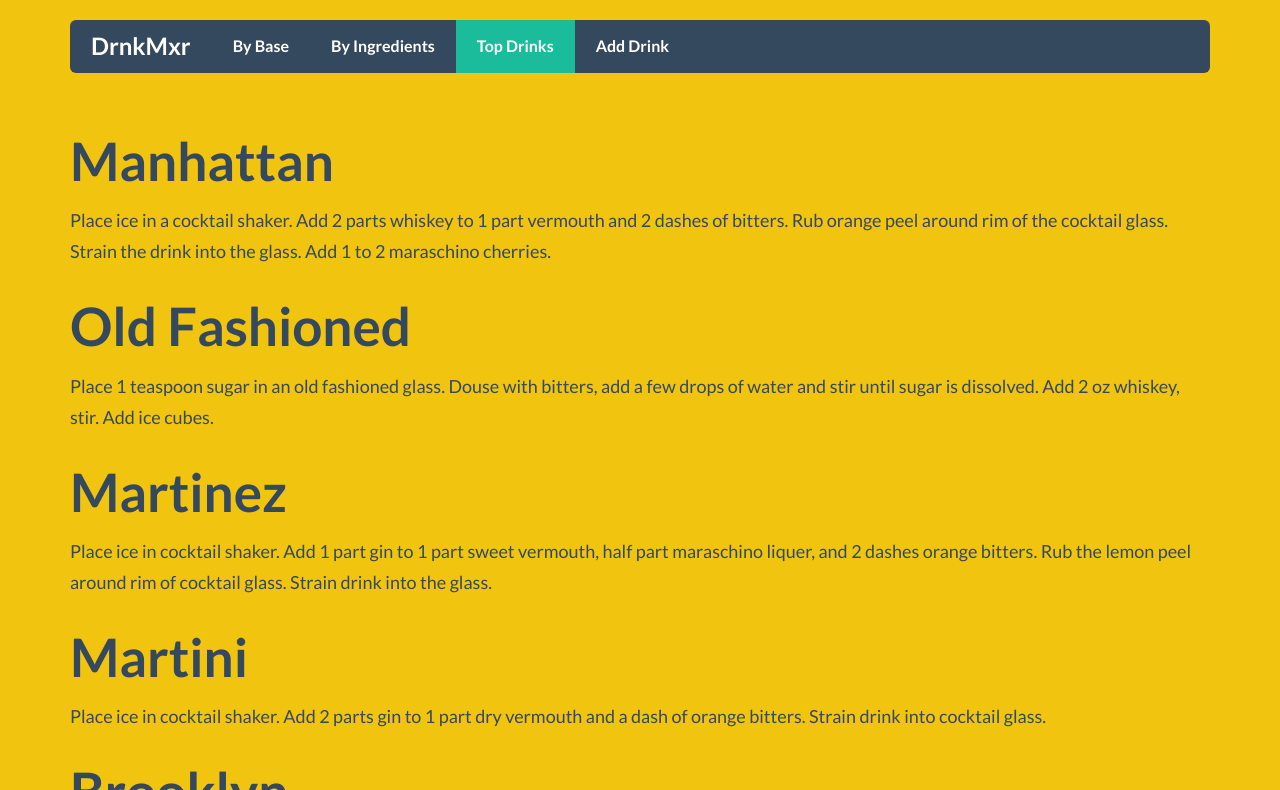
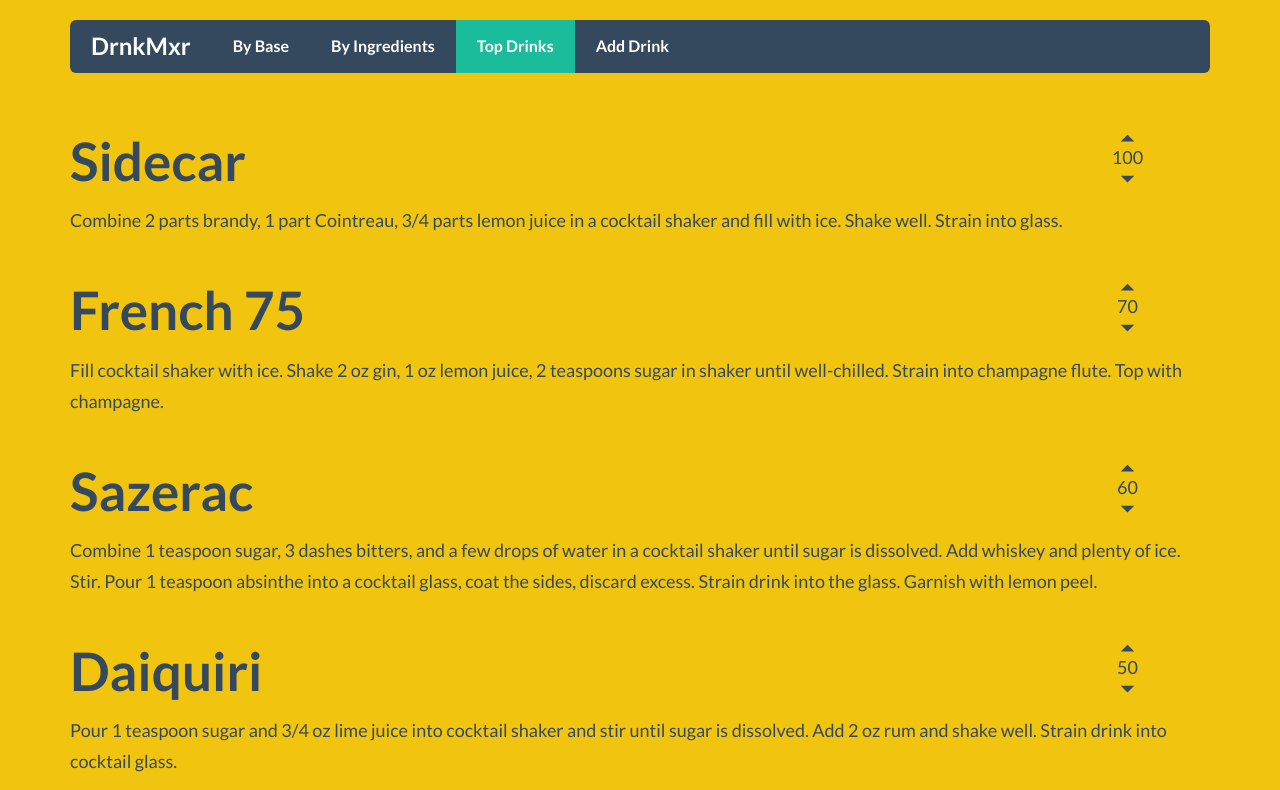
Before and after one commit to pc2459/drnkmxr, a plain HTML site: page index.html in a window 1280 px wide. Both pictures are taken after a click on the link "Top Drinks". Shown: the top 790 px of the page. Drawn offline with nearby package versions, Linux system fonts and the light colour scheme.

Commit message:
Add sortBy functionality to cabinet

```diff
--- a/drinks.js
+++ b/drinks.js
@@ -7,7 +7,7 @@ var drinksList = [
                     "bitters"
                   ],
     instructions : "Place ice in a cocktail shaker. Add 2 parts whiskey to 1 part vermouth and 2 dashes of bitters. Rub orange peel around rim of the cocktail glass. Strain the drink into the glass. Add 1 to 2 maraschino cherries.",
-    votes : 0
+    votes : 10
   },
 
   {
@@ -18,7 +18,7 @@ var drinksList = [
                     "bitters"
                   ],
     instructions : "Place 1 teaspoon sugar in an old fashioned glass. Douse with bitters, add a few drops of water and stir until sugar is dissolved. Add 2 oz whiskey, stir. Add ice cubes. ",
-    votes : 0
+    votes : 20
   },
 
   {
@@ -41,7 +41,7 @@ var drinksList = [
                     "bitters"
                   ],
     instructions : "Place ice in cocktail shaker. Add 2 parts gin to 1 part dry vermouth and a dash of orange bitters. Strain drink into cocktail glass.",
-    votes : 0
+    votes : 40
   },
 
   {
@@ -53,7 +53,7 @@ var drinksList = [
                     "bitters"
                   ],
     instructions : "Place ice in cocktail shaker. Add 2 parts whiskey to 1 part dry vermouth, a quarter part maraschino liqueur, and a few dashes of orange or Angostura bitters. Strain drink into cocktail glass.",
-    votes : 0
+    votes : 40
   },
 
   {
@@ -64,7 +64,7 @@ var drinksList = [
                     "sugar"
                   ],
     instructions : "Pour 1 teaspoon sugar and 3/4 oz lime juice into cocktail shaker and stir until sugar is dissolved. Add 2 oz rum and shake well. Strain drink into cocktail glass.",
-    votes : 0
+    votes : 50
   },
 
   {
@@ -77,7 +77,7 @@ var drinksList = [
                     "simple syrup"
                   ],
     instructions : "Combine 3/4 cup lemon juice, 3/4 cup lime juice, 3 1/2 cup tequila, 2 cups triple sec, 1/2 cup simple syrup and 2 quarts of ice cubes in a large pitcher. Serve in salt-rimmed glasses filled with ice. Makes 10.",
-    votes : 0
+    votes : 10
   },
 
   {
@@ -88,7 +88,7 @@ var drinksList = [
                     "lemon juice"
                   ],
     instructions : "Combine 2 parts brandy, 1 part Cointreau, 3/4 parts lemon juice in a cocktail shaker and fill with ice. Shake well. Strain into glass.",
-    votes : 0
+    votes : 100
   },
 
   {
@@ -100,7 +100,7 @@ var drinksList = [
                     "champagne"
                   ],
     instructions : "Fill cocktail shaker with ice. Shake 2 oz gin, 1 oz lemon juice, 2 teaspoons sugar in shaker until well-chilled. Strain into champagne flute. Top with champagne.",
-    votes : 0
+    votes : 70
   },
 
   {
@@ -111,7 +111,7 @@ var drinksList = [
                     "vermouth"
                   ],
     instructions : "Combine 1 part gin to 1 part Campari to 1 part sweet vermouth in a cocktail shaker filled with ice. Strain into a cocktail glass. ",
-    votes : 0
+    votes : 50
   },
 
   {
@@ -123,7 +123,7 @@ var drinksList = [
                     "sugar"
                   ],
     instructions : "Combine 1 teaspoon sugar, 3 dashes bitters, and a few drops of water in a cocktail shaker until sugar is dissolved. Add whiskey and plenty of ice. Stir. Pour 1 teaspoon absinthe into a cocktail glass, coat the sides, discard excess. Strain drink into the glass. Garnish with lemon peel.",
-    votes : 0
+    votes : 60
   },
 
   {
@@ -139,7 +139,7 @@ var drinksList = [
                     "seltzer"
                   ],
     instructions : "Combine 2 oz gin, 1 oz cream, 1 egg white, 1/2 oz each lemon and lime juice, 2 teaspoons sugar, and 2-3 drops orange flower water in a cocktail shaker filled with ice. Shake hard for two minutes until foamy. Strain into a Collins glass and top with seltzer to taste.",
-    votes : 0
+    votes : 20
   },
 
   {
@@ -150,7 +150,7 @@ var drinksList = [
                     "mint"
                   ],
     instructions : "Place 1 teaspoon sugar and 1 teaspoon water at bottom of a tall glass and stir until sugar is dissolve. Add 10 mint leaves and muddle, taking care not to overwork the leaves. Half-fill the glass with crushed ice. Add 2-3 oz bourbon. Add more crushed ice if needed to fill.",
-    votes : 0
+    votes : 30
   },
 
   {
--- a/main.css
+++ b/main.css
@@ -41,3 +41,23 @@
 .btn-circle:hover;{
   color: #F1C40F;
 }
+
+
+/* DRINKS */
+
+
+.rating{
+  margin-top: 30px;
+  text-align: center;
+}
+
+
+
+.up,
+.down {
+  display: block;
+  margin: 0;
+  padding: 0;
+  line-height: 1rem;
+  cursor: pointer;
+}
--- a/main.js
+++ b/main.js
@@ -35,8 +35,27 @@ var DrnkMxr = (function(){
     Drink.prototype.create = function(){
 
       var drinkEl = $('<div>');
-      drinkEl.addClass('drink')
-              .append('<h2>' + this.name)
+      drinkEl.addClass('drink');
+
+      var ratingEl = $('<div>')
+              .addClass('rating')
+              .addClass('col-xs-2')
+              .append('<span class="fui-triangle-up-small up"></span>')
+              .append(this.votes)
+              .append('<span class="fui-triangle-down-small down"></span>');
+
+
+
+      var nameEl = $('<div class="col-xs-10 drink-name">')
+            .append('<h2>' + this.name);
+
+      var row = $('<div>')
+            .addClass('row')
+            .addClass('drink-header')
+            .append(nameEl)
+            .append(ratingEl);
+
+      drinkEl.append(row)
               .append('<p class="instr">' + this.instructions);
 
       return drinkEl;
@@ -99,6 +118,25 @@ var DrnkMxr = (function(){
     };
 
     /**
+     * Sort a cabinet based on a property and direction
+     * @param  {string} property      name, base, votes
+     * @param  {string} direction     asc or desc; defaults to desc if no arg given
+     * @return {array}                sorted drinks array
+     */
+    Cabinet.prototype.sortBy = function(property, direction){
+      if (direction && direction.toLowerCase() === "asc"){
+        return  _.sortBy(this.drinks, function(drink){
+                return drink[property];
+              });
+      }
+      else {
+        return _.sortBy(this.drinks, function(drink){
+          return -(drink[property]);
+        });
+      }
+    };
+
+    /**
      * Load in a series of drinks from a properly-defined array of objects
      * @param  {array} array         Array of drink objects
      */
@@ -146,7 +184,7 @@ var myCabinet = new DrnkMxr.Cabinet();
 
 myCabinet.autoLoad(drinksList);
 
-console.log(myCabinet.toString());
+// console.log(myCabinet.toString());
 
 
 
@@ -168,9 +206,12 @@ $(document).on('ready', function() {
   $('body').on('click','.top-drinks',function(){
     console.log("Clicked on top drinks");
 
+    myCabinet.drinks = myCabinet.sortBy("votes");
+
     $('.main').empty()
               .append(myCabinet.create());
 
+    // Adjust navigation link
     $('#top-drinks').parent().addClass('active').siblings().removeClass('active');
 
   });
```
